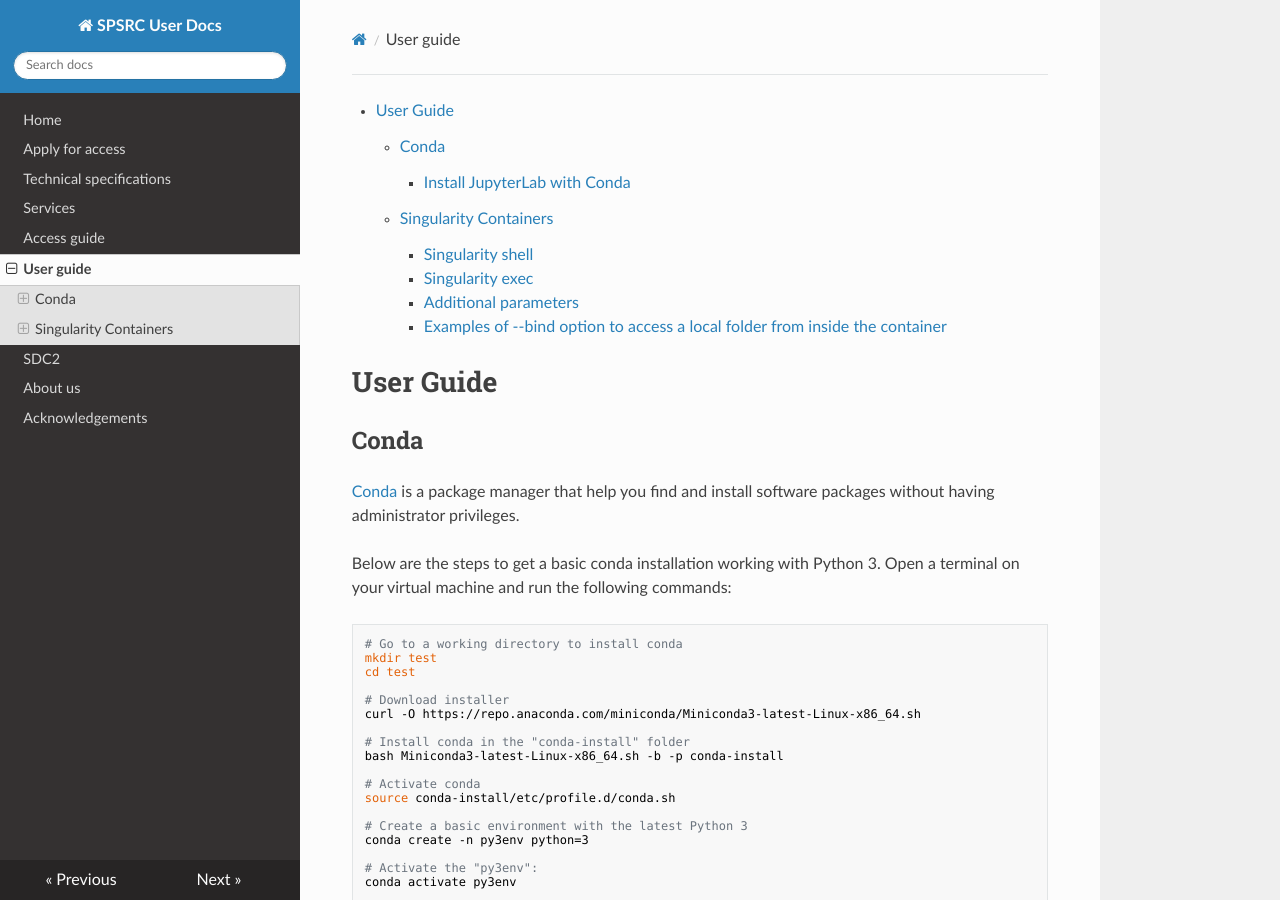
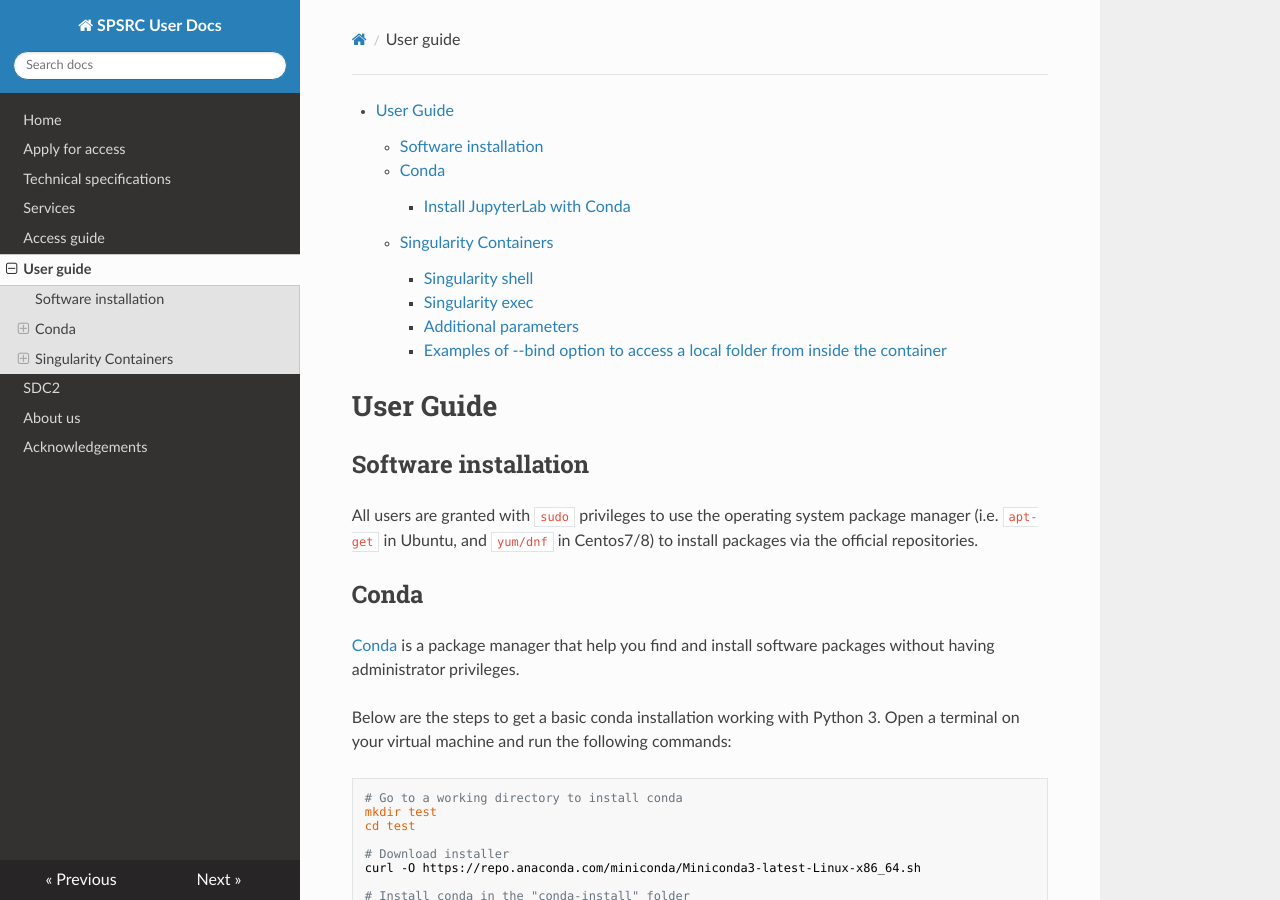
Before and after one commit to espsrc/spsrc_user_docs, an MkDocs documentation site: the page built from docs/user_guide.md, in a window 1280 px wide and 900 px high. Built offline with MkDocs 1.6.1, drawn with Linux system fonts in a browser that asks for light colours; nearby versions of some CDN libraries.

Commit message:
Move software installation section

```diff
--- a/docs/user_guide.md
+++ b/docs/user_guide.md
@@ -1,6 +1,12 @@
 [TOC]
 
 #User Guide
+
+## Software installation
+
+All users are granted with ``sudo`` privileges to use the operating system package manager
+(i.e. ``apt-get`` in Ubuntu, and ``yum/dnf`` in Centos7/8) to install packages via the official
+repositories.
 
 ## Conda
 
```
